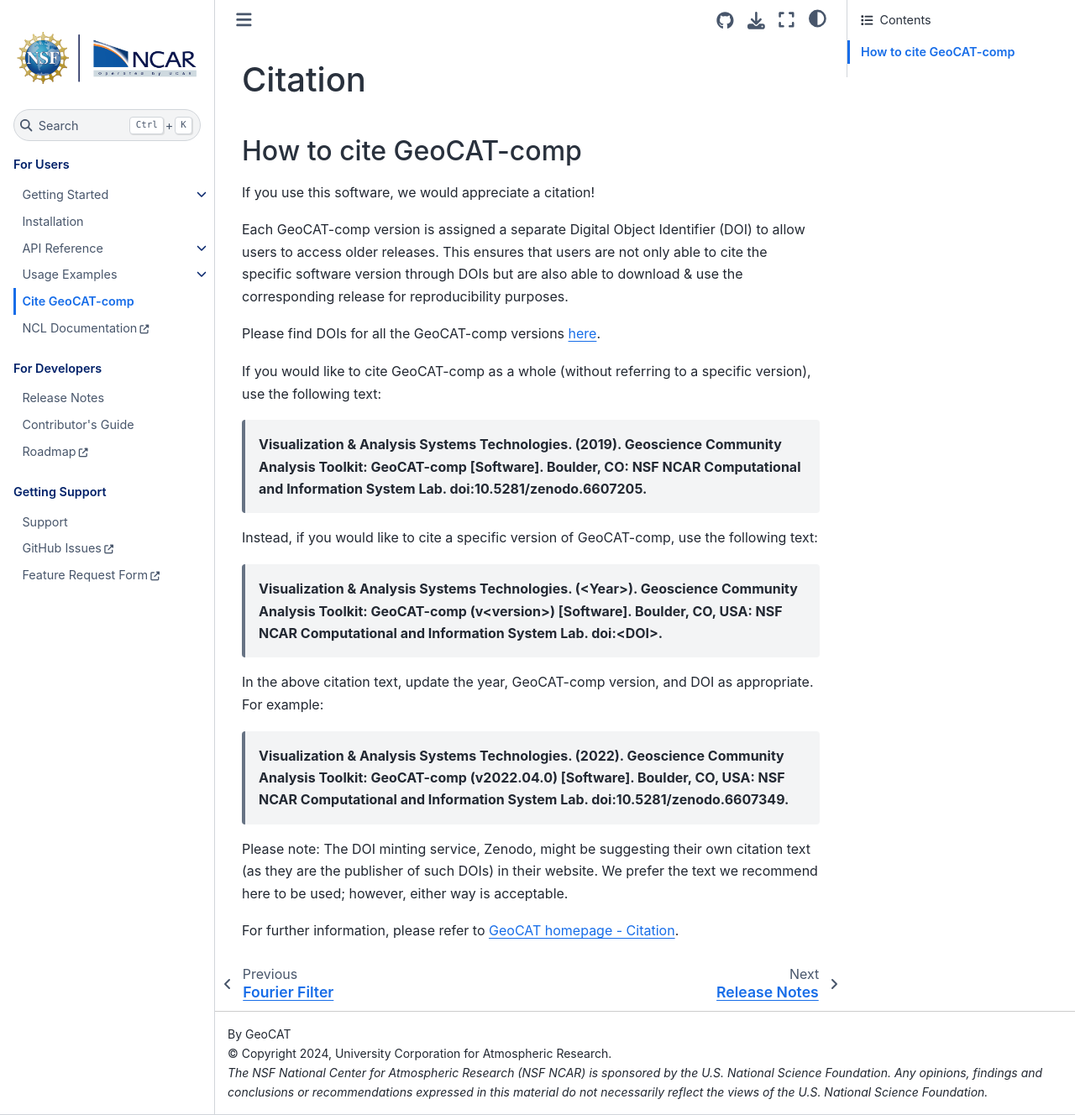
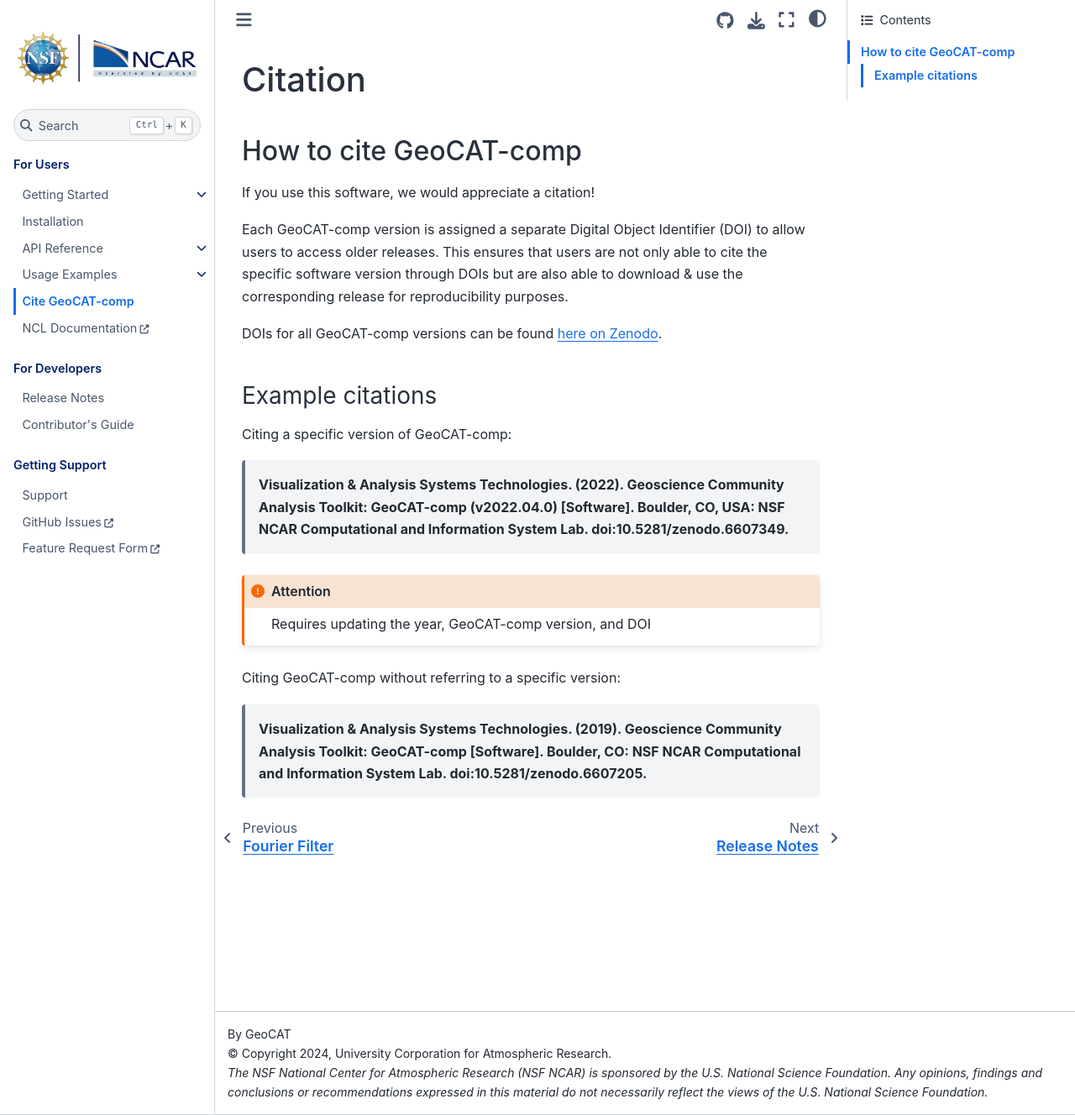
Before and after one commit to NCAR/geocat-comp, a Sphinx documentation site: the page built from docs/citation.rst, in a window 1280 px wide and 1328 px high. Shown: the whole window at 84% size. Built offline with Sphinx 7.4.7 and the Sphinx Book theme 1.1.4, drawn with Linux system fonts in a browser that asks for light colours; the version number could not be read and is left out.

Commit message:
update citation docs (#666)
* update citation docs

* update release-notes.rst

* citations docs formatting

* remove broken roadmap link

```diff
--- a/docs/citation.rst
+++ b/docs/citation.rst
@@ -15,32 +15,24 @@
 software version through DOIs but are also able to download & use the corresponding release for
 reproducibility purposes.
 
-Please find DOIs for all the GeoCAT-comp versions `here
-<https://zenodo.org/search?page=1&size=20&q=conceptrecid:%226607205%22&sort=-version&all_versions=True>`__.
+DOIs for all GeoCAT-comp versions can be found `here on Zenodo
+<https://zenodo.org/search?q=parent.id%3A6607205&f=allversions%3Atrue&l=list&p=1&s=10&sort=version>`__.
 
-If you would like to cite GeoCAT-comp as a whole (without referring to a specific version), use
-the following text:
+Example citations
+^^^^^^^^^^^^^^^^^
 
-    **Visualization & Analysis Systems Technologies. (2019).
-    Geoscience Community Analysis Toolkit: GeoCAT-comp [Software].
-    Boulder, CO: NSF NCAR Computational and Information System Lab. doi:10.5281/zenodo.6607205.**
-
-Instead, if you would like to cite a specific version of GeoCAT-comp, use the following text:
-
-    **Visualization & Analysis Systems Technologies. (\<Year\>).
-    Geoscience Community Analysis Toolkit: GeoCAT-comp (v\<version\>) [Software].
-    Boulder, CO, USA: NSF NCAR Computational and Information System Lab. doi:\<DOI\>.**
-
-In the above citation text, update the year, GeoCAT-comp version, and DOI as appropriate. For
-example:
+Citing a specific version of GeoCAT-comp:
 
     **Visualization & Analysis Systems Technologies. (2022).
     Geoscience Community Analysis Toolkit: GeoCAT-comp (v2022.04.0) [Software].
     Boulder, CO, USA: NSF NCAR Computational and Information System Lab. doi:10.5281/zenodo.6607349.**
 
-Please note: The DOI minting service, Zenodo, might be suggesting their own citation text (as
-they are the publisher of such DOIs) in their website. We prefer the text we recommend here to be used;
-however, either way is acceptable.
+.. attention::
 
-For further information, please refer to
-`GeoCAT homepage - Citation <https://geocat.ucar.edu/pages/citation.html>`_.
+   Requires updating the year, GeoCAT-comp version, and DOI
+
+Citing GeoCAT-comp without referring to a specific version:
+
+    **Visualization & Analysis Systems Technologies. (2019).
+    Geoscience Community Analysis Toolkit: GeoCAT-comp [Software].
+    Boulder, CO: NSF NCAR Computational and Information System Lab. doi:10.5281/zenodo.6607205.**
--- a/docs/index.rst
+++ b/docs/index.rst
@@ -91,7 +91,6 @@
 
    Release Notes <release-notes.rst>
    Contributor's Guide <contrib.rst>
-   Roadmap <https://geocat.ucar.edu/pages/roadmap.html>
 
 .. toctree::
    :maxdepth: 2
--- a/docs/release-notes.rst
+++ b/docs/release-notes.rst
@@ -16,6 +16,7 @@
 ^^^^^^^^^^^^^
 * Fix to documentation theme configuration by `Katelyn FitzGerald`_ in (:pr:`657`)
 * Update links to eofs documentation by `Katelyn FitzGerald`_ in (:pr:`661`)
+* Update citation documentation removing reference to old GeoCAT website by `Katelyn FitzGerald`_ in (:pr:`666`)
 
 Internal Changes
 ^^^^^^^^^^^^^^^^
```
